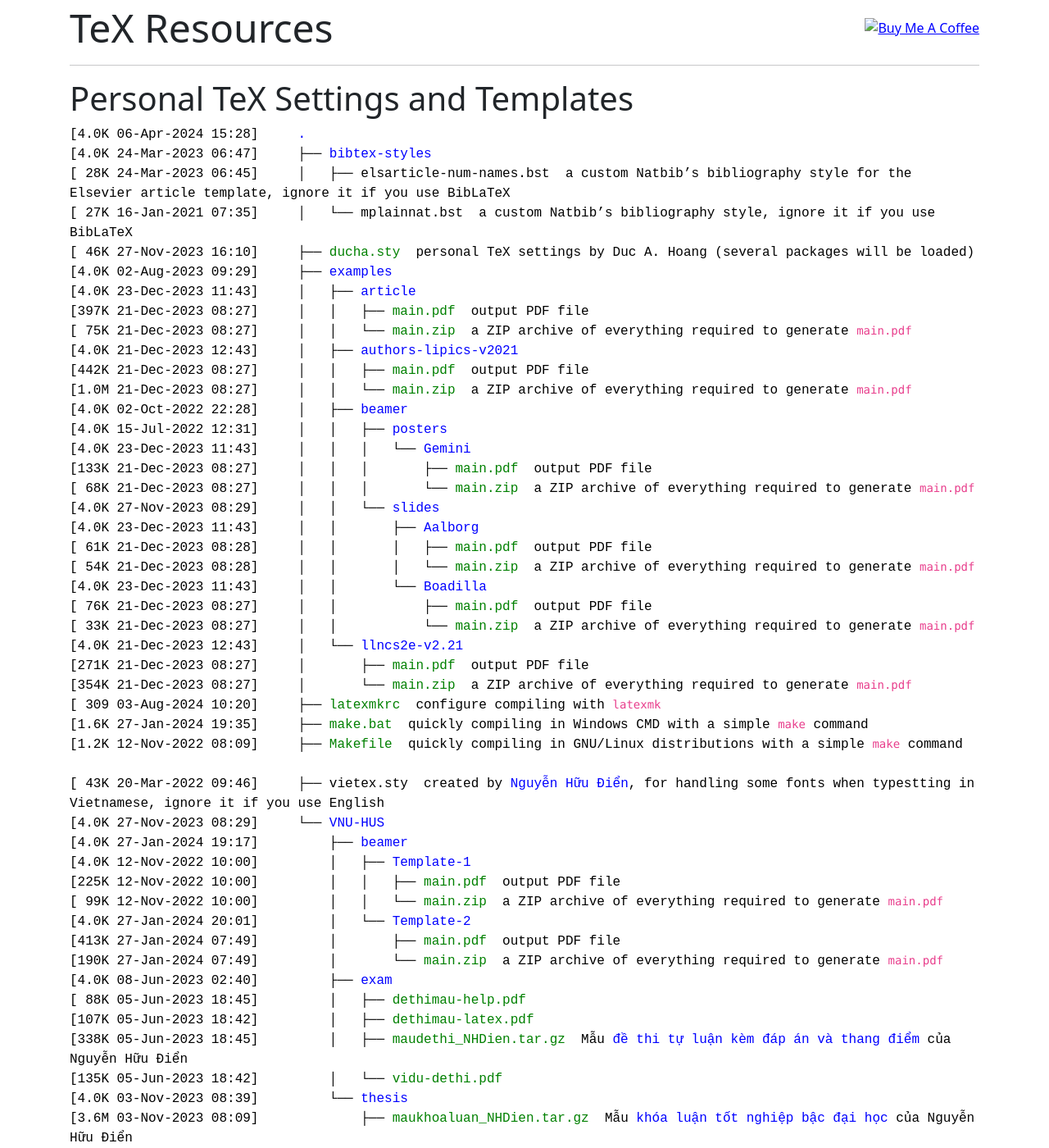
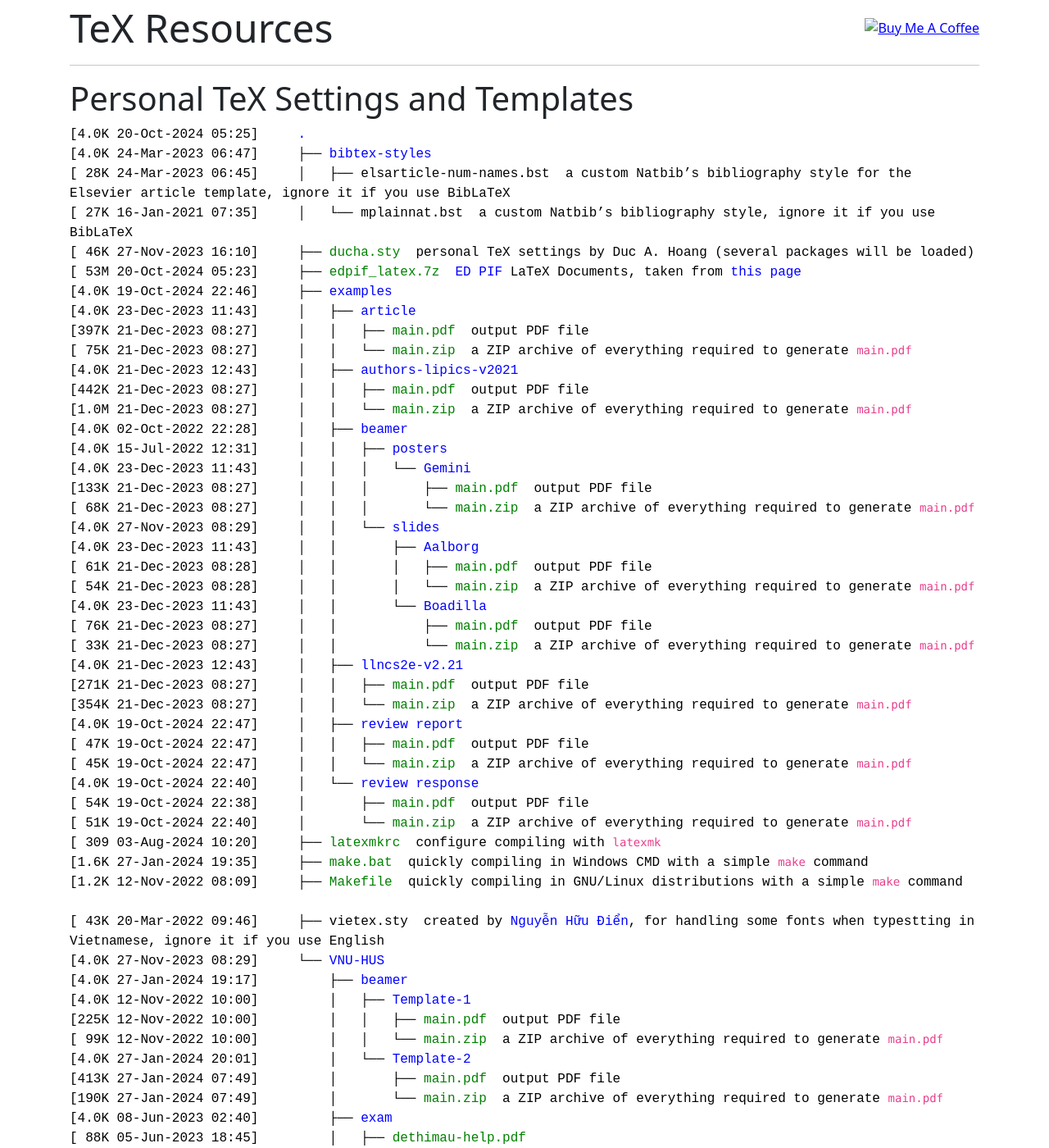
Before and after one commit to hoanganhduc/hoanganhduc.github.io, a Jekyll site: the page built from tex/index.md, in a window 1280 px wide and 1400 px high. Shown: the whole window at 82% size. Built offline with Jekyll 4.4.1, drawn with Linux system fonts in a browser that asks for light colours; nearby versions of some CDN libraries; a style sheet for code colours, icons or effects is not loaded; some of the changed text lies outside the part shown.

Commit message:
Updated @ 2024-10-20  05:29:14 ICT

```diff
--- a/tex/dircontent.html
+++ b/tex/dircontent.html
@@ -1,11 +1,12 @@
-[4.0K&nbsp;06-Apr-2024&nbsp;15:28]&nbsp;&nbsp;&nbsp;&nbsp;	<a class="DIR" href="././">.</a><br>
+[4.0K&nbsp;20-Oct-2024&nbsp;05:25]&nbsp;&nbsp;&nbsp;&nbsp;	<a class="DIR" href="././">.</a><br>
 [4.0K&nbsp;24-Mar-2023&nbsp;06:47]&nbsp;&nbsp;&nbsp;&nbsp;	├── <a class="DIR" href="./bibtex-styles/">bibtex-styles</a><br>
 [&nbsp;28K&nbsp;24-Mar-2023&nbsp;06:45]&nbsp;&nbsp;&nbsp;&nbsp;	│   ├── <a class="NORM" href="./bibtex-styles/elsarticle-num-names.bst">elsarticle-num-names.bst</a>&nbsp;&nbsp;<span style="font-family: monospace;">a custom Natbib's bibliography style for the Elsevier article template, ignore it if you use BibLaTeX
 </span>&nbsp;&nbsp;<span style="font-family: monospace;"></span><br>
 [&nbsp;27K&nbsp;16-Jan-2021&nbsp;07:35]&nbsp;&nbsp;&nbsp;&nbsp;	│   └── <a class="NORM" href="./bibtex-styles/mplainnat.bst">mplainnat.bst</a>&nbsp;&nbsp;<span style="font-family: monospace;">a custom Natbib's bibliography style, ignore it if you use BibLaTeX
 </span>&nbsp;&nbsp;<span style="font-family: monospace;"></span><br>
 [&nbsp;46K&nbsp;27-Nov-2023&nbsp;16:10]&nbsp;&nbsp;&nbsp;&nbsp;	├── <a class="EXEC" href="./ducha.sty">ducha.sty</a>&nbsp;&nbsp;<span style="font-family: monospace;">personal TeX settings by Duc A. Hoang (several packages will be loaded)</span><br>
-[4.0K&nbsp;02-Aug-2023&nbsp;09:29]&nbsp;&nbsp;&nbsp;&nbsp;	├── <a class="DIR" href="./examples/">examples</a><br>
+[&nbsp;53M&nbsp;20-Oct-2024&nbsp;05:23]&nbsp;&nbsp;&nbsp;&nbsp;	├── <a class="EXEC" href="./edpif_latex.7z">edpif_latex.7z</a>&nbsp;&nbsp;<span style="font-family: monospace;">[ED PIF](https://www.edpif.org) LaTeX Documents, taken from [this page](https://www.edpif.org/documents/?f=latex)</span><br>
+[4.0K&nbsp;19-Oct-2024&nbsp;22:46]&nbsp;&nbsp;&nbsp;&nbsp;	├── <a class="DIR" href="./examples/">examples</a><br>
 [4.0K&nbsp;23-Dec-2023&nbsp;11:43]&nbsp;&nbsp;&nbsp;&nbsp;	│   ├── <a class="DIR" href="./examples/article/">article</a><br>
 [397K&nbsp;21-Dec-2023&nbsp;08:27]&nbsp;&nbsp;&nbsp;&nbsp;	│   │   ├── <a class="EXEC" href="./examples/article/main.pdf">main.pdf</a>&nbsp;&nbsp;<span style="font-family: monospace;">output PDF file
 </span>&nbsp;&nbsp;<span style="font-family: monospace;"></span><br>
@@ -29,10 +30,18 @@
 [&nbsp;76K&nbsp;21-Dec-2023&nbsp;08:27]&nbsp;&nbsp;&nbsp;&nbsp;	│   │   &nbsp;&nbsp;&nbsp; &nbsp;&nbsp;&nbsp; ├── <a class="EXEC" href="./examples/beamer/slides/Boadilla/main.pdf">main.pdf</a>&nbsp;&nbsp;<span style="font-family: monospace;">output PDF file
 </span>&nbsp;&nbsp;<span style="font-family: monospace;"></span><br>
 [&nbsp;33K&nbsp;21-Dec-2023&nbsp;08:27]&nbsp;&nbsp;&nbsp;&nbsp;	│   │   &nbsp;&nbsp;&nbsp; &nbsp;&nbsp;&nbsp; └── <a class="EXEC" href="./examples/beamer/slides/Boadilla/main.zip">main.zip</a>&nbsp;&nbsp;<span style="font-family: monospace;">a ZIP archive of everything required to generate `main.pdf`</span><br>
-[4.0K&nbsp;21-Dec-2023&nbsp;12:43]&nbsp;&nbsp;&nbsp;&nbsp;	│   └── <a class="DIR" href="./examples/llncs2e-v2.21/">llncs2e-v2.21</a><br>
-[271K&nbsp;21-Dec-2023&nbsp;08:27]&nbsp;&nbsp;&nbsp;&nbsp;	│   &nbsp;&nbsp;&nbsp; ├── <a class="EXEC" href="./examples/llncs2e-v2.21/main.pdf">main.pdf</a>&nbsp;&nbsp;<span style="font-family: monospace;">output PDF file
+[4.0K&nbsp;21-Dec-2023&nbsp;12:43]&nbsp;&nbsp;&nbsp;&nbsp;	│   ├── <a class="DIR" href="./examples/llncs2e-v2.21/">llncs2e-v2.21</a><br>
+[271K&nbsp;21-Dec-2023&nbsp;08:27]&nbsp;&nbsp;&nbsp;&nbsp;	│   │   ├── <a class="EXEC" href="./examples/llncs2e-v2.21/main.pdf">main.pdf</a>&nbsp;&nbsp;<span style="font-family: monospace;">output PDF file
 </span>&nbsp;&nbsp;<span style="font-family: monospace;"></span><br>
-[354K&nbsp;21-Dec-2023&nbsp;08:27]&nbsp;&nbsp;&nbsp;&nbsp;	│   &nbsp;&nbsp;&nbsp; └── <a class="EXEC" href="./examples/llncs2e-v2.21/main.zip">main.zip</a>&nbsp;&nbsp;<span style="font-family: monospace;">a ZIP archive of everything required to generate `main.pdf`</span><br>
+[354K&nbsp;21-Dec-2023&nbsp;08:27]&nbsp;&nbsp;&nbsp;&nbsp;	│   │   └── <a class="EXEC" href="./examples/llncs2e-v2.21/main.zip">main.zip</a>&nbsp;&nbsp;<span style="font-family: monospace;">a ZIP archive of everything required to generate `main.pdf`</span><br>
+[4.0K&nbsp;19-Oct-2024&nbsp;22:47]&nbsp;&nbsp;&nbsp;&nbsp;	│   ├── <a class="DIR" href="./examples/review%20report/">review report</a><br>
+[&nbsp;47K&nbsp;19-Oct-2024&nbsp;22:47]&nbsp;&nbsp;&nbsp;&nbsp;	│   │   ├── <a class="EXEC" href="./examples/review%20report/main.pdf">main.pdf</a>&nbsp;&nbsp;<span style="font-family: monospace;">output PDF file
+</span>&nbsp;&nbsp;<span style="font-family: monospace;"></span><br>
+[&nbsp;45K&nbsp;19-Oct-2024&nbsp;22:47]&nbsp;&nbsp;&nbsp;&nbsp;	│   │   └── <a class="EXEC" href="./examples/review%20report/main.zip">main.zip</a>&nbsp;&nbsp;<span style="font-family: monospace;">a ZIP archive of everything required to generate `main.pdf`</span><br>
+[4.0K&nbsp;19-Oct-2024&nbsp;22:40]&nbsp;&nbsp;&nbsp;&nbsp;	│   └── <a class="DIR" href="./examples/review%20response/">review response</a><br>
+[&nbsp;54K&nbsp;19-Oct-2024&nbsp;22:38]&nbsp;&nbsp;&nbsp;&nbsp;	│   &nbsp;&nbsp;&nbsp; ├── <a class="EXEC" href="./examples/review%20response/main.pdf">main.pdf</a>&nbsp;&nbsp;<span style="font-family: monospace;">output PDF file
+</span>&nbsp;&nbsp;<span style="font-family: monospace;"></span><br>
+[&nbsp;51K&nbsp;19-Oct-2024&nbsp;22:40]&nbsp;&nbsp;&nbsp;&nbsp;	│   &nbsp;&nbsp;&nbsp; └── <a class="EXEC" href="./examples/review%20response/main.zip">main.zip</a>&nbsp;&nbsp;<span style="font-family: monospace;">a ZIP archive of everything required to generate `main.pdf`</span><br>
 [&nbsp;309&nbsp;03-Aug-2024&nbsp;10:20]&nbsp;&nbsp;&nbsp;&nbsp;	├── <a class="EXEC" href="./latexmkrc">latexmkrc</a>&nbsp;&nbsp;<span style="font-family: monospace;">configure compiling with `latexmk`</span><br>
 [1.6K&nbsp;27-Jan-2024&nbsp;19:35]&nbsp;&nbsp;&nbsp;&nbsp;	├── <a class="EXEC" href="./make.bat">make.bat</a>&nbsp;&nbsp;<span style="font-family: monospace;">quickly compiling in Windows CMD with a simple `make` command
 </span>&nbsp;&nbsp;<span style="font-family: monospace;"></span><br>
--- a/tex/index.md
+++ b/tex/index.md
@@ -1,7 +1,7 @@
 ---
 layout: default
 title: "TeX Resources"
-last_modified_at: 2024-08-03
+last_modified_at: 2024-10-20
 description: TeX Resources collected by Duc A. Hoang
 keywords: resource, tex, setting, template, Duc A. Hoang
 directory-listing: true
@@ -36,6 +36,7 @@ buymeacoffee: true
   * [Mẫu soạn LaTeX](https://vietex.blog.fc2.com/blog-entry-182.html), sưu tập bởi thầy Nguyễn Hữu Điển.
   * [Japan IEICE LaTeX Style](https://www.ieice.org/ftp/index-e.html). (See also [Cloud LaTeX](https://cloudlatex.io/), an online TeX editor with several Japanese templates.)
   * Jesper Kjær Nielsen's collection of [Aalborg University LaTeX-templates](https://github.com/jkjaer/aauLatexTemplates).
+  * [Amurmaple Beamer Theme](https://gitlab.gutenberg-asso.fr/mchupin/amurmaple).
   * [LATEX macros for TUGboat articles](https://ctan.org/pkg/tugboat).
 * TeX Editors and Softwares
   * [Overleaf](https://www.overleaf.com/) -- one of the most popular online TeX editors.
@@ -48,6 +49,7 @@ buymeacoffee: true
   * [bibtex2html](https://www.lri.fr/~filliatr/bibtex2html/) -- BibTeX to HTML Converter.
   * [BibTeX Tidy](https://github.com/FlamingTempura/bibtex-tidy) -- This tool tidies BibTeX files by fixing inconsistent whitespace, removing duplicates, removing unwanted fields, and sorting entries. You can [use it online](https://flamingtempura.github.io/bibtex-tidy/).
   * [arxiv-collector](https://github.com/djsutherland/arxiv-collector) -- A little Python script to collect LaTeX sources for upload to the arXiv.
+  * [pympress](https://github.com/Cimbali/pympress) -- A simple yet powerful PDF reader designed for dual-screen presentations.
 * [Detexify](http://detexify.kirelabs.org/classify.html) (Draw a symbol to get its corresponding LaTeX command).
 * [LaTeX Color](http://latexcolor.com/).
 * [Online tutorials on LaTeX (Indian TUG)](https://www.tug.org/tutorials/tugindia/).
@@ -62,3 +64,4 @@ buymeacoffee: true
 * [PGF/TikZ Manual](https://tikz.dev/).
 * [Blog](https://vietex.blog.fc2.com/) và [nhóm Facebook](https://www.facebook.com/groups/vietex/) về *LaTeX và Ứng Dụng* của thầy Nguyễn Hữu Điển, tác giả [VieTeX](https://nhdien.wordpress.com/).
 * [LaTeX Notes for Professionals](https://goalkicker.com/LaTeXBook/).
+* [LaTeX Documents for École Doctorale Physique en Île-de-France (ED PIF, The Doctoral School)](https://www.edpif.org/documents/?f=latex). [[7Z](edpif_latex.7z)]
```
Also changed, not shown: 7 other files.
